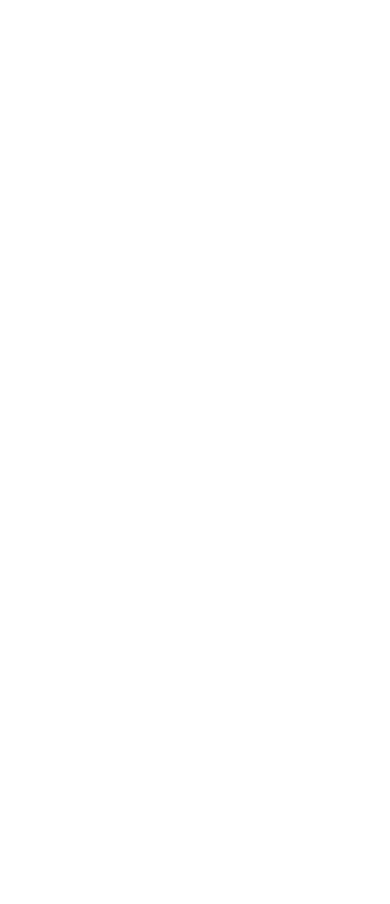
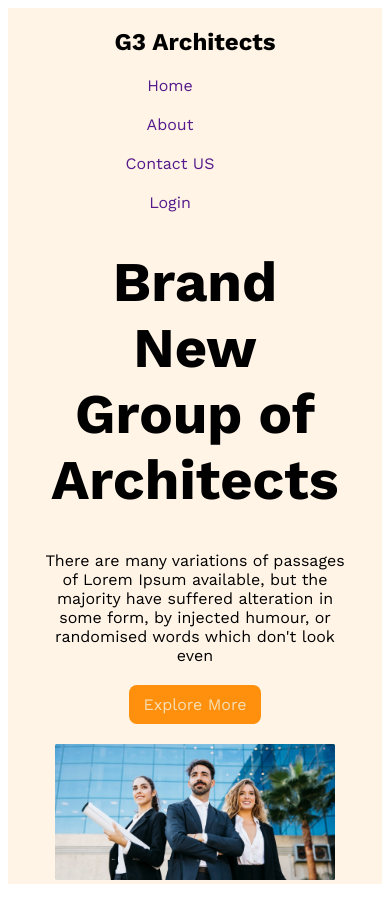
Before and after one commit to TASHDIK-29/Architects-Website, a plain HTML site: page index.html in a window 390 px wide. Before the commit the page ends 844 px from the top, so only its background shows below. Drawn offline with nearby package versions, Linux system fonts and the light colour scheme.

Commit message:
header section completed

```diff
--- a/index.html
+++ b/index.html
@@ -3,9 +3,32 @@
 <head>
     <meta charset="UTF-8">
     <meta name="viewport" content="width=device-width, initial-scale=1.0">
+    <link rel="stylesheet" href="styles/style.css">
     <title>Document</title>
 </head>
 <body>
-
+    <header>
+        <nav>
+            <div class="nav-heading">
+                <h2>G3 Architects</h2>
+            </div>
+            <div class="anchor">
+                <a href="">Home</a>
+                <a href="">About</a>
+                <a href="">Contact US</a>
+                <a href="">Login</a>
+            </div>
+        </nav>
+        <div class="banner-text">
+            <h1>Brand New Group of Architects</h1>
+            <p>There are many variations of passages of Lorem Ipsum available, but the majority have suffered alteration in some form, by injected humour, or randomised words which don't look even</p>
+        </div>
+        <div class="banner-btn">
+            <button class="primary-btn">Explore More</button>
+        </div>
+        <div class="banner-img">
+            <img src="images/banner.png" alt="">
+        </div>
+    </header>
 </body>
 </html>
--- a/styles/style.css
+++ b/styles/style.css
@@ -0,0 +1,115 @@
+@import url('https://fonts.googleapis.com/css2?family=Work+Sans:wght@400;500;700&display=swap');
+
+* {
+    font-family: 'Work Sans', sans-serif;
+}
+
+.primary-btn {
+    border-radius: 8px;
+    background: #FF900E;
+    padding: 20px 25px;
+    border: none;
+    color: wheat;
+    font-size: 1.5rem;
+    cursor: pointer;
+}
+
+header {
+    background-color: rgba(255, 144, 14, 0.10);
+    ;
+}
+
+.banner-btn {
+    text-align: center;
+
+}
+
+nav {
+    display: flex;
+    align-items: center;
+    justify-content: space-around;
+}
+
+nav .anchor a {
+    margin-right: 50px;
+    text-decoration: none;
+}
+
+.banner-text {
+    width: 45%;
+    margin: 20px auto;
+    text-align: center;
+}
+
+.banner-img {
+    width: 75%;
+    margin: 20px auto;
+}
+
+
+.banner-img img {
+    width: 100%;
+}
+
+.nav-heading {
+    font-size: 1rem;
+}
+
+
+.banner-text h1 {
+    font-size: 3.5rem;
+}
+
+
+/* Responsive section */
+
+/* mobile */
+
+@media screen and (max-width: 576px) {
+
+    .banner-text {
+        width: 80%;
+        margin: 20px auto;
+
+    }
+
+    nav {
+        flex-direction: column;
+    }
+
+    .anchor {
+        display: grid;
+        grid-template-columns: 1fr;
+        gap: 20px;
+        text-align: center;
+    }
+
+    .primary-btn {
+        border-radius: 8px;
+        background: #FF900E;
+        padding: 10px 15px;
+        font-size: 1rem;
+    }
+}
+
+/* medium */
+
+@media screen and (min-width:576px) and (max-width:980px) {
+    .banner-text {
+        width: 80%;
+        margin: 20px auto;
+
+    }
+
+    nav {
+        flex-direction: column;
+    }
+
+
+    .primary-btn {
+        border-radius: 8px;
+        background: #FF900E;
+        padding: 10px 15px;
+        font-size: 1rem;
+    }
+}
```
